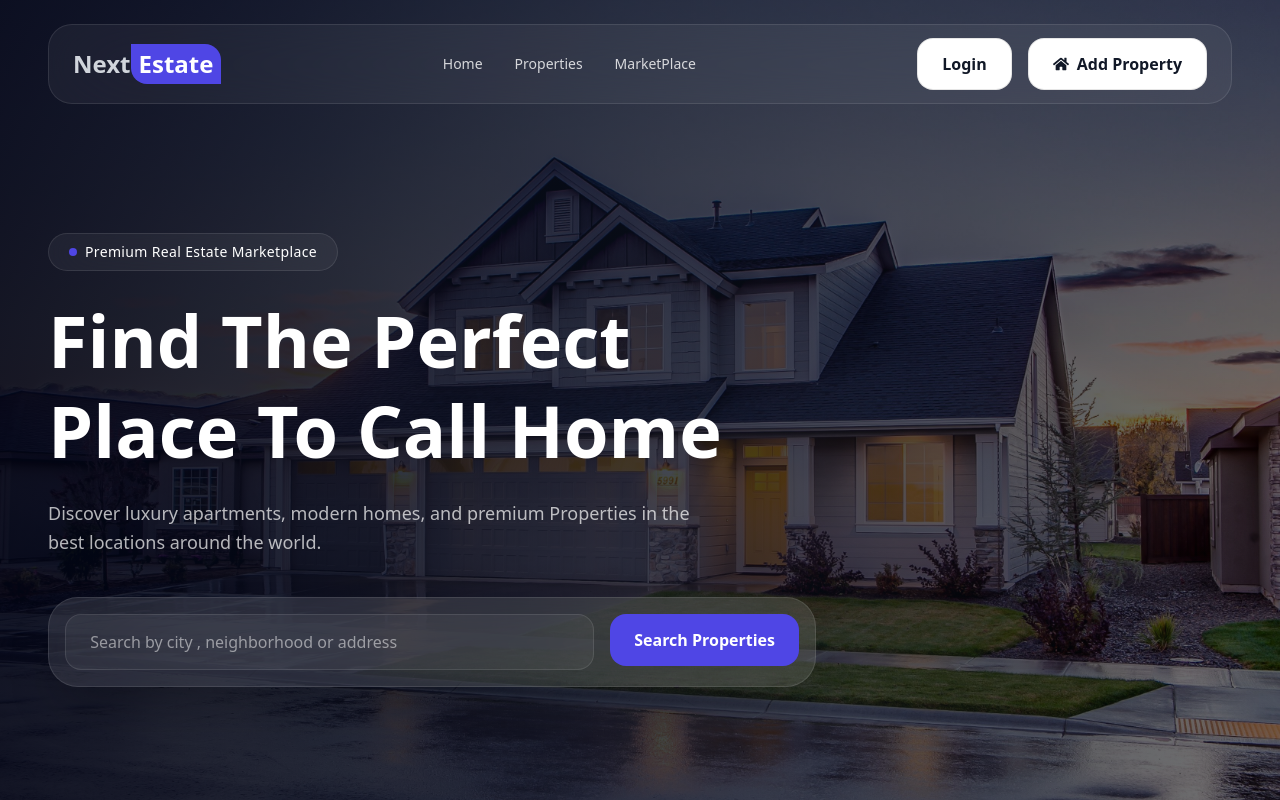
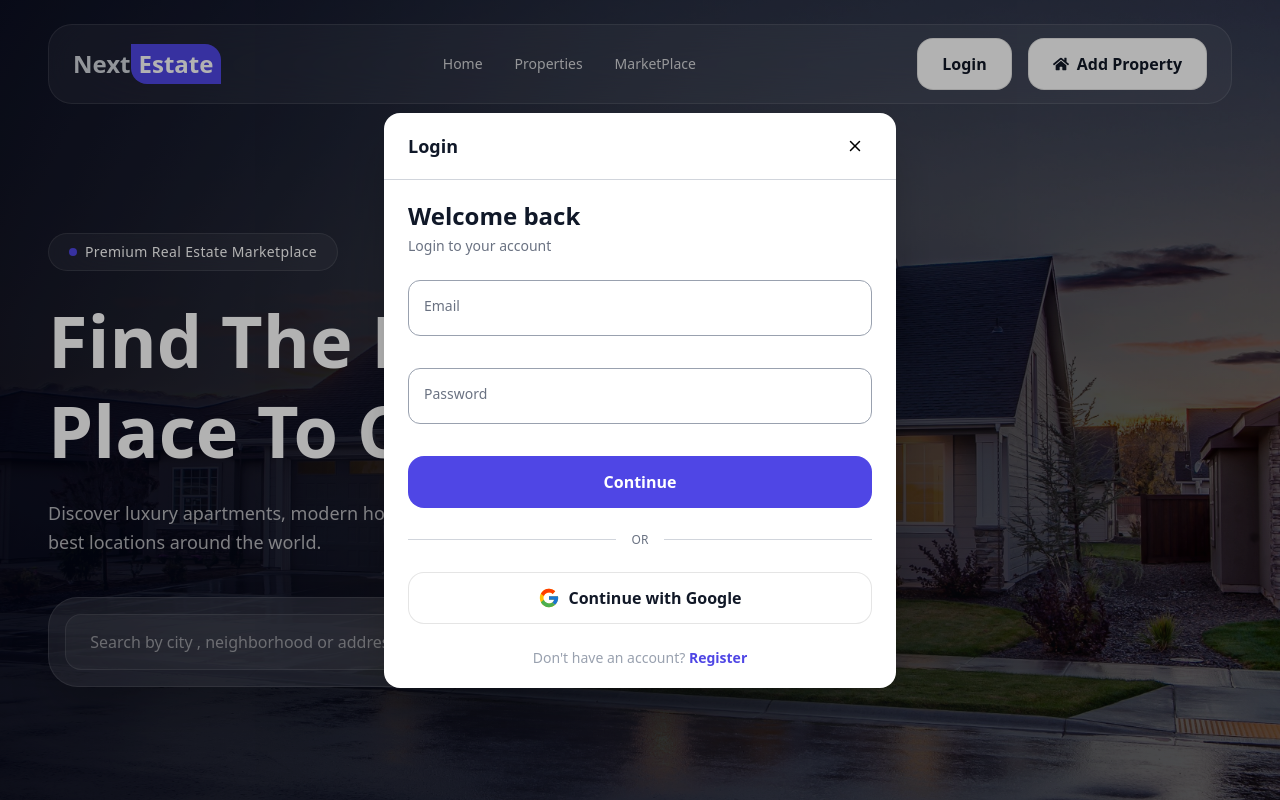
Before and after one commit to rahulprops/Next-Estate, a Next.js app: page / in a window 1280 px wide. Both pictures are taken after a click on the button "Login". Shown: the top 800 px of the page. Built offline with nearby package versions, Linux system fonts and the light colour scheme.

Commit message:
LoginModal desing complate

```diff
--- a/src/app/layout.tsx
+++ b/src/app/layout.tsx
@@ -1,6 +1,8 @@
 import type { Metadata } from "next";
 import { Geist, Geist_Mono } from "next/font/google";
 import "./globals.css";
+import RegisterModal from "@/components/modals/RegisterModal";
+import LoginModal from "@/components/modals/LoginModal";
 
 const geistSans = Geist({
   variable: "--font-geist-sans",
@@ -27,7 +29,11 @@
       lang="en"
       className={`${geistSans.variable} ${geistMono.variable} h-full antialiased`}
     >
-      <body className="min-h-full flex flex-col">{children}</body>
+      <body className="min-h-full flex flex-col">
+        {children}
+          <RegisterModal />
+          <LoginModal/>
+      </body>
     </html>
   );
 }
--- /dev/null
+++ b/src/components/modals/LoginModal.tsx
@@ -0,0 +1,115 @@
+"use client";
+import { useAuthModal } from "@/store/useAuthModal";
+import Modal from "./Modal";
+import React, { useState } from "react";
+import Input from "../ui/Input";
+import Button from "../ui/Button";
+import { FcGoogle } from "react-icons/fc";
+
+interface LoginValues {
+  email: string;
+  password: string;
+}
+
+type LoginErrors = Partial<Record<keyof LoginValues, string>>;
+
+export default function LoginModal() {
+  const { openRegister, isLoginOpen, closeLogin } = useAuthModal();
+
+  const [values, setValues] = useState<LoginValues>({
+    email: "",
+    password: "",
+  });
+  const [loading, setLoading] = useState(false);
+  const [errors, setErrors] = useState<LoginErrors>({});
+
+  const handleChange = (e: React.ChangeEvent<HTMLInputElement>) => {
+    const { value, name } = e.target;
+
+    setValues((prv) => ({
+      ...prv,
+      [name]: value,
+    }));
+
+    setErrors((prev) => ({
+      ...prev,
+      [name]: undefined,
+    }));
+  };
+
+  const validate = () => {
+    const newErrros: LoginErrors = {};
+
+    // validate the email
+    if (!values.email.trim()) {
+      newErrros.email = "Email is required";
+    } else if (!/^\S+\.\S+$/.test(values.email)) {
+      newErrros.email = "Enter a valid email address";
+    }
+    //validate the password field
+    if (!values.password.trim()) {
+      newErrros.password = "Password is required ";
+    } else if (values.password.length < 6) {
+      newErrros.password = "password must be at least 6 characters ";
+    }
+
+    setErrors(newErrros);
+    return Object.keys(newErrros).length === 0;
+  };
+
+  return (
+    <Modal title="Login" onClose={closeLogin} isOpen={isLoginOpen}>
+      {/* header */}
+      <div className=" mb-6 space-y-1">
+        <h2 className=" text-2xl font-semibold text-gray-900 ">
+          {" "}
+          Welcome back
+        </h2>
+        <p className=" text-sm text-gray-500">Login to your account</p>
+      </div>
+      <form className=" space-y-8">
+        <Input
+          id="login-email"
+          name="email"
+          label="Email"
+          value={values.email}
+          onChange={handleChange}
+          error={errors.email}
+          disabled={loading}
+        />
+        <Input
+          id="login-password"
+          name="password"
+          label="Password"
+          value={values.password}
+          onChange={handleChange}
+          error={errors.password}
+          disabled={loading}
+        />
+        <Button fullWidth type="submit" loading={loading}>
+          Continue
+        </Button>
+
+
+      </form>
+
+       {/* divider */}
+
+        <div className=" relative my-6">
+          <div className=" absolute inset-0 flex items-center">
+            <div className=" w-full border-t border-gray-300" />
+          </div>
+          <div  className=" relative flex justify-center text-xs uppercase">
+            <span className=" bg-white px-4 text-gray-500">Or</span>
+          </div>
+        </div>
+
+        <Button variant="outline" fullWidth disabled={loading} icon={<FcGoogle size={22} />}>Continue with Google </Button>
+
+        <p className=" text-gray-400 text-center text-sm mt-6">
+            Don&apos;t have an account?{" "}
+            <span className=" text-primary font-semibold cursor-pointer hover:underline" onClick={openRegister}>Register</span>
+        </p>
+    </Modal>
+  );
+}
--- a/src/components/modals/Modal.tsx
+++ b/src/components/modals/Modal.tsx
@@ -1,3 +1,4 @@
+ 'use client'
 import { ReactNode, useEffect } from "react";
 import { LuX } from "react-icons/lu";
 
--- a/src/components/modals/RegisterModal.tsx
+++ b/src/components/modals/RegisterModal.tsx
@@ -1,8 +1,11 @@
+'use client'
+import { useAuthModal } from "@/store/useAuthModal";
 import Modal from "./Modal";
 
 export default function RegisterModal(){
+    const { openLogin,isRegisterOpen,closeRegister}=useAuthModal()
     return (
-        <Modal title="Register">
+        <Modal title="Register" onClose={closeRegister} isOpen={isRegisterOpen}>
             <p>Register Modal</p>
         </Modal>
     )
--- a/src/components/navbar/Navbar.tsx
+++ b/src/components/navbar/Navbar.tsx
@@ -6,6 +6,7 @@
 import { IoClose } from "react-icons/io5";
 import { HiOutlineMenuAlt3 } from "react-icons/hi";
 import { navLinks } from "@/constants/navLinks";
+import { useAuthModal } from "@/store/useAuthModal";
 
  interface NavbarProps {
     variant?: "transparent" | "solid"
@@ -15,6 +16,7 @@
 
 export default function Navbar ( {variant="transparent"}:NavbarProps){
      const [isOpen, setIsOpen]=useState(false);
+     const { openLogin}=useAuthModal()
     const isTransparent = variant === "transparent"
     return (
         <section className={` top-0 left-0 z-50 w-full ${isTransparent ? "absolute" :" sticky border-b border-black/5 bg-card"}`}>
@@ -41,7 +43,7 @@
                  {/* desktop buttons */}
 
                  <div className=" hidden lg:flex items-center gap-4">
-                    <Button  variant="outline">
+                    <Button  variant="outline" onClick={openLogin}>
                         Login
                     </Button>
                     <Button icon={<FaHome/>}  variant="outline">
@@ -67,7 +69,7 @@
                     <Link key={item} href={ item === "Home" ? "/" : `${item.toLowerCase()}`} className={` text-center  pt-2  transition hover:text-primary ${isTransparent ? " text-white/80" : " text-text/70"}`}> {item}</Link>
                    ))}
                    <div className=" flex flex-col gap-3 mt-4 mb-1 ml-1 mr-1">
-                     <Button variant="outline">Login</Button>
+                     <Button variant="outline" onClick={openLogin}>Login</Button>
                      <Button variant="outline" > Add Property</Button>
 
                    </div>
```
